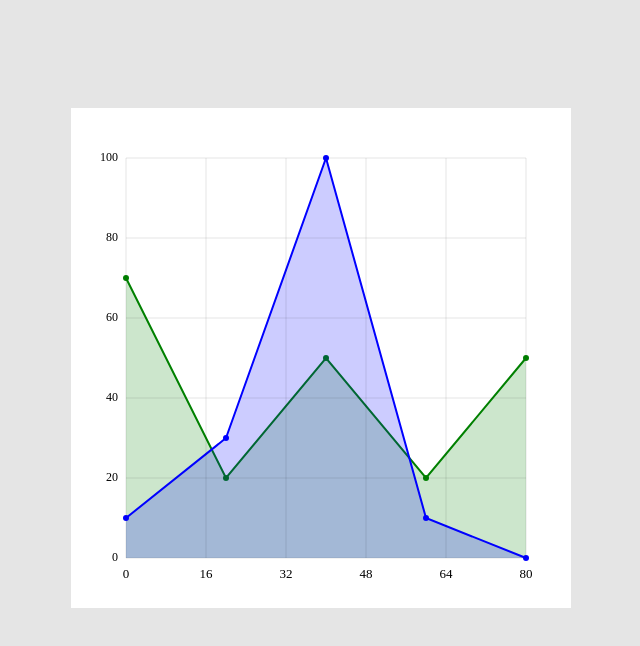
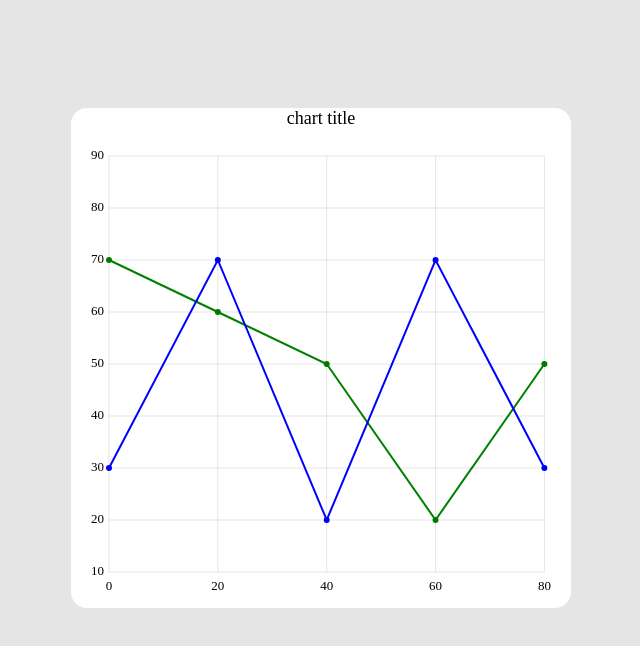
Before and after one commit to kjindev/in-the-chart, a React (Create React App) app: page / in a window 1280 px wide. Shown: the top 646 px of the page, without its empty margins (37-677 px from the left). Built offline with nearby package versions, Linux system fonts and the light colour scheme.

Commit message:
feat: line chart grid mode

```diff
--- a/src/App.tsx
+++ b/src/App.tsx
@@ -4,40 +4,52 @@ function App() {
   const data = [
     {
       x: [0, 20, 40, 60, 80],
-      y: [70, 20, 50, 20, 50],
+      y: [70, 60, 50, 20, 50],
       lineColor: "green",
       pointColor: "green",
       pointSize: "3",
-      areaColor: "green",
+      //  areaColor: "green",
     },
     {
       x: [0, 20, 40, 60, 80],
-      y: [10, 30, 100, 10, 0],
+      y: [30, 70, 20, 70, 30],
       lineColor: "blue",
       pointColor: "blue",
       pointSize: "3",
-      areaColor: "blue",
+      // areaColor: "blue",
     },
   ];
 
   const label = {
     x: {
       display: true,
+      step: 20,
       axisColor: "rgb(0,0,0,0.1)",
       fontSize: "13px",
+      grid: true,
     },
     y: {
       display: true,
+      min: 10,
+      max: 90,
+      step: 10,
       axisColor: "rgb(0,0,0,0.1)",
-      fontSize: "12px",
+      fontSize: "13px",
+      grid: true,
+    },
+    title: {
+      text: "chart title",
+      fontSize: "18px",
     },
   };
 
   const option = {
     backgroundColor: "white",
+    borderRadius: "16px",
   };
 
   return (
+    <>
       <LineChart
         width={500}
         height={500}
@@ -45,6 +57,7 @@ function App() {
         label={label}
         option={option}
       />
+    </>
   );
 }
 
--- a/src/LineChart.tsx
+++ b/src/LineChart.tsx
@@ -4,8 +4,28 @@ import { DataProps, XYType, DatasetType } from "./types";
 const LineChart = ({ width, height, data, label, option }: DataProps) => {
   const svgWidth = width;
   const svgHeight = height;
-  const chartWidth = svgWidth * 0.8;
-  const chartHeight = svgHeight * 0.8;
+
+  const chartMargin = {
+    x: {
+      body: label.y.fontSize
+        ? Number(label.y.fontSize.slice(0, -2)) + 25
+        : 12 * 3,
+      text: label.x.fontSize ? Number(label.x.fontSize.slice(0, -2)) + 5 : 20,
+    },
+    y: {
+      body: label.x.fontSize
+        ? Number(label.x.fontSize.slice(0, -2)) + 15
+        : 12 * 3,
+      text: label.y.fontSize ? Number(label.y.fontSize.slice(0, -2)) - 8 : 7,
+    },
+  };
+
+  const titleHeight = label.title.fontSize
+    ? Number(label.title.fontSize.slice(0, -2)) - 8
+    : 7;
+
+  const chartWidth = svgWidth - chartMargin.x.body * 1.7;
+  const chartHeight = svgHeight - chartMargin.y.body * 2 - titleHeight - 18;
 
   const [dataset, setDataset] = useState<DatasetType[]>([]);
 
@@ -45,13 +65,13 @@ const LineChart = ({ width, height, data, label, option }: DataProps) => {
       }
 
       let xRangeTemp = {
-        min: label.x.min || Math.min(...xMinTemp),
-        max: label.x.max || Math.max(...xMaxTemp),
+        min: label.x.min !== undefined ? label.x.min : Math.min(...xMinTemp),
+        max: label.x.max !== undefined ? label.x.max : Math.max(...xMaxTemp),
       };
 
       let yRangeTemp = {
-        min: label.y.min || Math.min(...yMinTemp),
-        max: label.y.max || Math.max(...yMaxTemp),
+        min: label.y.min !== undefined ? label.y.min : Math.min(...yMinTemp),
+        max: label.y.max !== undefined ? label.y.max : Math.max(...yMaxTemp),
       };
 
       setXrange(xRangeTemp);
@@ -98,11 +118,11 @@ const LineChart = ({ width, height, data, label, option }: DataProps) => {
         for (let j = 0; j < data[i].x.length; j++) {
           let item = { x: 0, y: 0 };
           item = {
-            x: (data[i].x[j] - xRange.min) * xAxis.scale + svgWidth * 0.1 + 5,
+            x: (data[i].x[j] - xRange.min) * xAxis.scale + chartMargin.x.body,
             y:
               chartHeight -
               (data[i].y[j] - yRange.min) * yAxis.scale +
-              svgHeight * 0.1,
+              chartMargin.y.body,
           };
           temp2.push(item);
         }
@@ -119,9 +139,9 @@ const LineChart = ({ width, height, data, label, option }: DataProps) => {
           ...points[i],
           {
             x: points[i][points[i].length - 1].x,
-            y: chartHeight + svgHeight * 0.1,
+            y: chartHeight + chartMargin.y.body,
           },
-          { x: points[i][0].x, y: chartHeight + svgHeight * 0.1 },
+          { x: points[i][0].x, y: chartHeight + chartMargin.y.body },
         ]);
       }
 
@@ -141,10 +161,10 @@ const LineChart = ({ width, height, data, label, option }: DataProps) => {
           pointsPath: pointsPath[i],
           areaPoints: areaPoints[i],
           areaPath: areaPath[i],
-          lineColor: data[i].lineColor,
-          pointColor: data[i].pointColor,
-          pointSize: data[i].pointSize,
-          areaColor: data[i].areaColor,
+          lineColor: data[i].lineColor ? data[i].lineColor : "black",
+          pointColor: data[i].pointColor ? data[i].pointColor : "black",
+          pointSize: data[i].pointSize ? data[i].pointSize : "3",
+          areaColor: data[i].areaColor ? data[i].areaColor : "rgb(0,0,0,0)",
         });
       }
 
@@ -155,17 +175,27 @@ const LineChart = ({ width, height, data, label, option }: DataProps) => {
   return (
     <div
       style={{
-        display: "flex",
-        justifyContent: "center",
-        alignItems: "center",
         backgroundColor: option.backgroundColor,
         width: svgWidth,
         height: svgHeight,
+        borderRadius: option.borderRadius,
       }}
     >
+      <div
+        style={{
+          fontSize: label.title.fontSize,
+          textAlign: "center",
+          height: titleHeight * 2,
+          display: "flex",
+          alignItems: "center",
+          justifyContent: "center",
+        }}
+      >
+        <div> {label.title.text}</div>
+      </div>
       <svg width={svgWidth} height={svgHeight}>
         <g height={chartHeight}>
-          {dataset.map((item: DatasetType, index: number) => (
+          {dataset.map((item: DatasetType) => (
             <>
               <polyline
                 points={item.pointsPath}
@@ -192,33 +222,14 @@ const LineChart = ({ width, height, data, label, option }: DataProps) => {
             </>
           ))}
         </g>
-        <line
-          x1={svgWidth * 0.1 + 5}
-          y1={svgHeight * 0.1 + chartHeight}
-          x2={chartWidth + svgWidth * 0.1 + 5}
-          y2={svgHeight * 0.1 + chartHeight}
-          stroke={label.x.axisColor}
-        />
-        <line
-          x1={svgWidth * 0.1 + 5}
-          y1={svgHeight * 0.1}
-          x2={svgWidth * 0.1 + 5}
-          y2={chartHeight + svgHeight * 0.1}
-          stroke={label.y.axisColor}
-        />
-        <line
-          x1={svgWidth * 0.1 + chartWidth + 5}
-          y1={svgHeight * 0.1}
-          x2={svgWidth * 0.1 + chartWidth + 5}
-          y2={chartHeight + svgHeight * 0.1}
-          stroke={label.y.axisColor}
-        />
         {/* X Axis Grid */}
-        {Array.from({ length: Math.floor(xAxis.numOfGrid) - 1 }).map(
+        {label.x.grid &&
+          Array.from({ length: Math.floor(xAxis.numOfGrid) - 1 }).map(
             (_, index) => {
               const xPosition =
-              svgWidth * 0.1 + 5 + (index + 1) * (chartWidth / xAxis.numOfGrid);
-            const yPosition = svgHeight * 0.1;
+                chartMargin.x.body +
+                (index + 1) * (chartWidth / xAxis.numOfGrid);
+              const yPosition = chartMargin.y.body;
               return (
                 <line
                   key={index}
@@ -236,8 +247,9 @@ const LineChart = ({ width, height, data, label, option }: DataProps) => {
           Array.from({ length: Math.ceil(xAxis.numOfGrid) + 1 }).map(
             (_, index) => {
               const xPosition =
-                svgWidth * 0.1 + 5 + index * (chartWidth / xAxis.numOfGrid);
-              const yPosition = chartHeight + svgHeight * 0.1 + 20;
+                chartMargin.x.body + index * (chartWidth / xAxis.numOfGrid);
+              const yPosition =
+                chartHeight + chartMargin.y.body + chartMargin.x.text;
               return (
                 <text
                   key={index}
@@ -246,7 +258,6 @@ const LineChart = ({ width, height, data, label, option }: DataProps) => {
                   textAnchor="middle"
                   style={{ fontSize: label.x.fontSize }}
                 >
-                  {/* {Math.floor(xRange.min + xAxis.step * index)} */}
                   {xRange.min + xAxis.step * index > xRange.max
                     ? ""
                     : xRange.min + xAxis.step * index}
@@ -255,10 +266,11 @@ const LineChart = ({ width, height, data, label, option }: DataProps) => {
             }
           )}
         {/* Y Axis Grid */}
-        {Array.from({ length: Math.ceil(yAxis.numOfGrid) }).map((_, index) => {
-          const xPosition = svgWidth * 0.1 + 5;
+        {label.y.grid &&
+          Array.from({ length: Math.ceil(yAxis.numOfGrid) }).map((_, index) => {
+            const xPosition = chartMargin.x.body;
             const yPosition =
-            svgHeight * 0.1 + index * (chartHeight / yAxis.numOfGrid);
+              chartMargin.y.body + index * (chartHeight / yAxis.numOfGrid);
             return (
               <line
                 key={index}
@@ -274,9 +286,9 @@ const LineChart = ({ width, height, data, label, option }: DataProps) => {
         {label.y.display &&
           Array.from({ length: Math.ceil(yAxis.numOfGrid) + 1 }).map(
             (_, index) => {
-              const xPosition = svgWidth * 0.1 - 3;
+              const xPosition = chartMargin.x.body - chartMargin.y.text;
               const yPosition =
-                svgHeight * 0.1 + index * (chartHeight / yAxis.numOfGrid);
+                chartMargin.y.body + index * (chartHeight / yAxis.numOfGrid);
 
               return (
                 <text
@@ -294,6 +306,32 @@ const LineChart = ({ width, height, data, label, option }: DataProps) => {
               );
             }
           )}
+        {/* X axis */}
+        <line
+          x1={chartMargin.x.body}
+          y1={chartMargin.y.body + chartHeight}
+          x2={chartWidth + chartMargin.x.body}
+          y2={chartMargin.y.body + chartHeight}
+          stroke={label.x.axisColor}
+        />
+        {/* Y axis */}
+        <line
+          x1={chartMargin.x.body}
+          y1={chartMargin.y.body}
+          x2={chartMargin.x.body}
+          y2={chartHeight + chartMargin.y.body}
+          stroke={label.y.axisColor}
+        />
+        {/* X2 axis */}
+        {label.x.grid && (
+          <line
+            x1={chartMargin.x.body + chartWidth}
+            y1={chartMargin.y.body}
+            x2={chartMargin.x.body + chartWidth}
+            y2={chartHeight + chartMargin.y.body}
+            stroke={label.y.axisColor}
+          />
+        )}
       </svg>
     </div>
   );
```
Also changed, not shown: src/types.ts (+22 -15 lines). Lines whose indentation alone changed are shown as unchanged.
